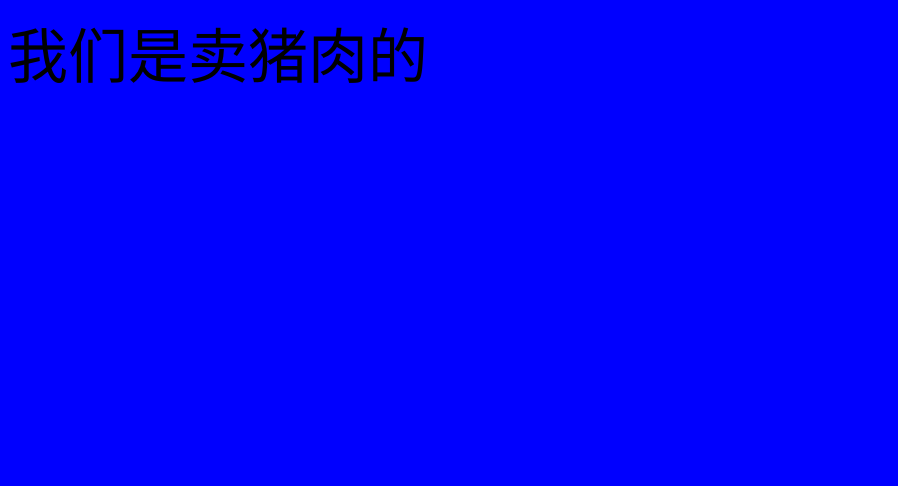
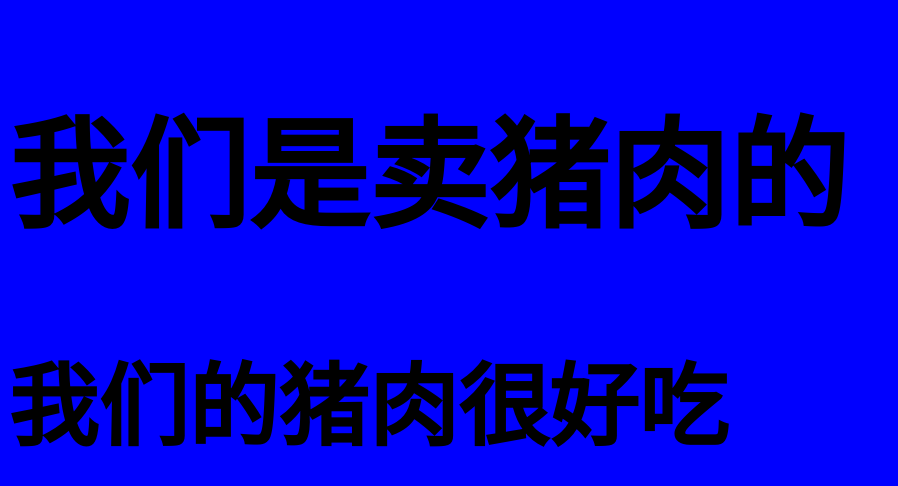
Before and after one commit to theta1118/git-demo-01, a plain HTML site: page index.html in a window 1280 px wide. Shown: the whole page, without its empty margins (0-898 px from the left). Drawn offline with Linux system fonts and the light colour scheme.

Commit message:
添加了广告语

```diff
--- a/index.html
+++ b/index.html
@@ -1,8 +1,8 @@
 <!--
  * @Author: your name
  * @Date: 2021-07-14 09:36:25
- * @LastEditTime: 2021-07-14 09:38:17
- * @LastEditors: your name
+ * @LastEditTime: 2021-07-14 10:22:08
+ * @LastEditors: Please set LastEditors
  * @Description: In User Settings Edit
  * @FilePath: /demo-2/index.html
 -->
@@ -18,7 +18,8 @@
 </head>
 
 <body>
-    我们是卖猪肉的
+    <h1>我们是卖猪肉的</h1>
+    <h2>我们的猪肉很好吃</h2>
 </body>
 
 </html>
```
